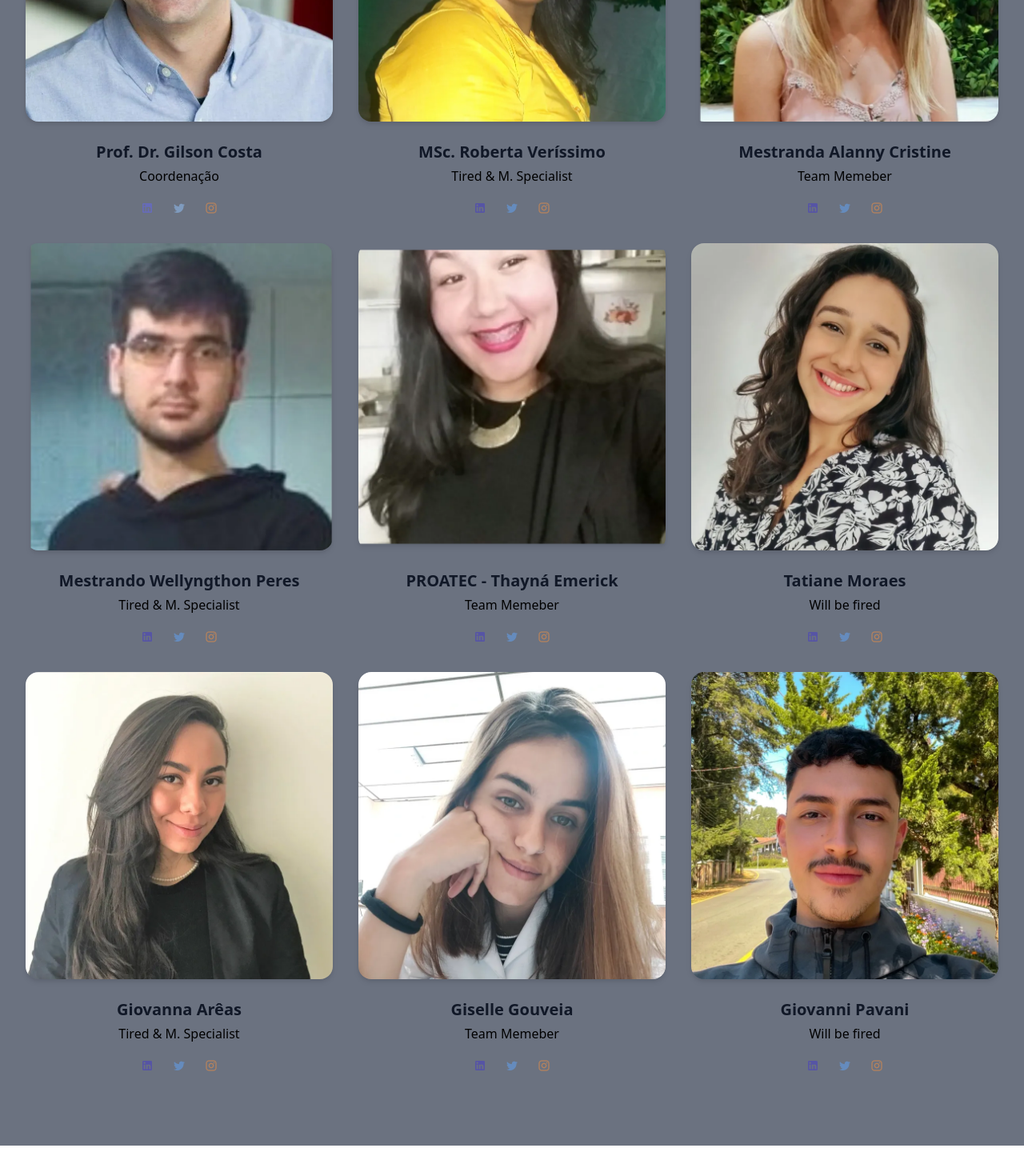
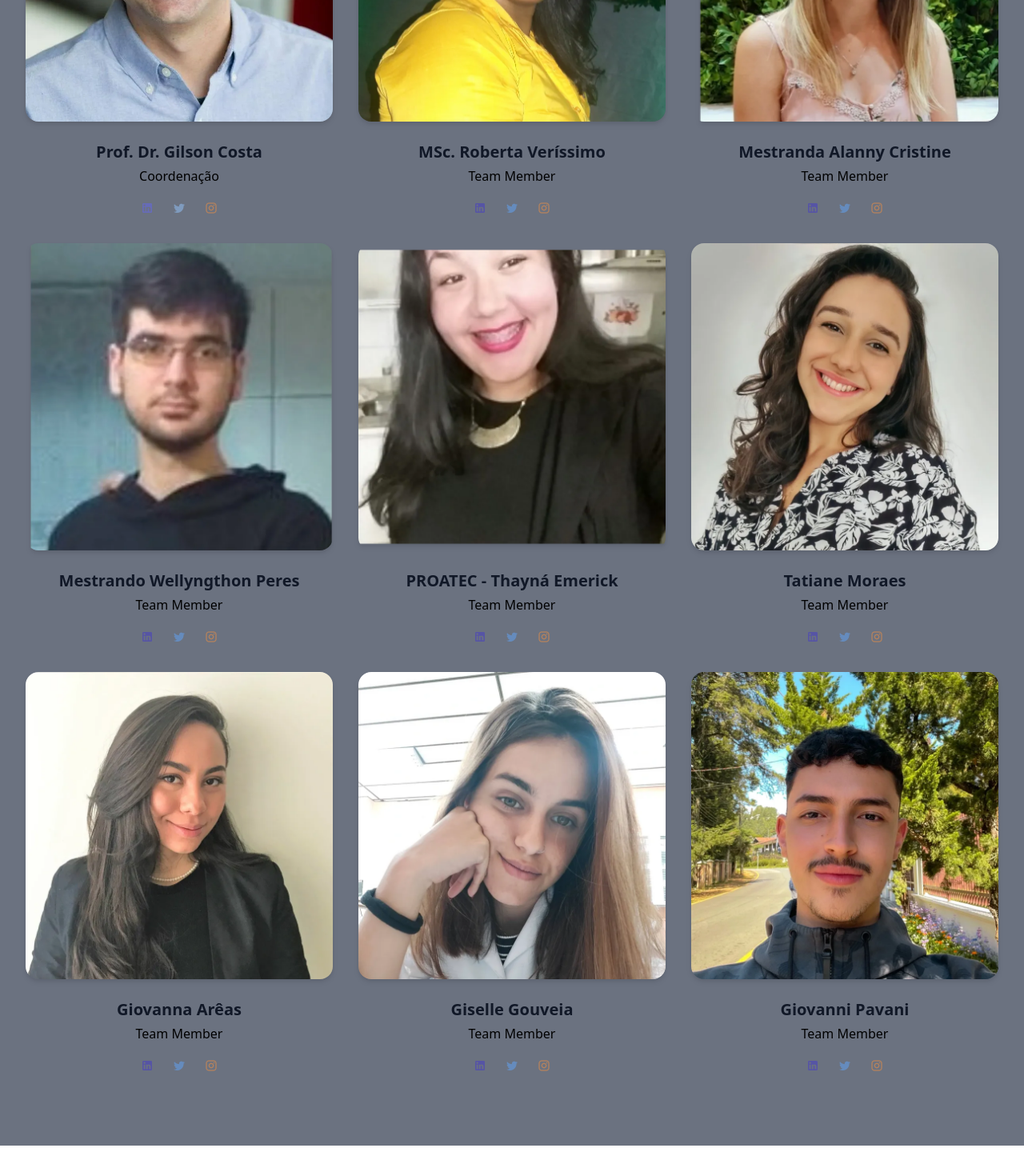
Before and after one commit to lcr-uerj/labmet, a Nuxt app: page /teams in a window 1280 px wide. Shown: the part 704-2174 px from the top of the page at 80% size. Built offline with nearby package versions, Linux system fonts and the light colour scheme.

Commit message:
ajuste de cargos

```diff
--- a/pages/teams.vue
+++ b/pages/teams.vue
@@ -80,7 +80,7 @@
 
                       <!-- Title -->
                       <div class="text-black font-light mb-2">
-                        Tired & M. Specialist
+                        Team Member
                       </div>
 
                       <!-- Social Icons -->
@@ -123,7 +123,7 @@
 
                       <!-- Title -->
                       <div class="text-black font-light mb-2">
-                        Team Memeber
+                        Team Member
                       </div>
 
                       <!-- Social Icons -->
@@ -171,7 +171,7 @@
 
                       <!-- Title -->
                       <div class="text-black font-light mb-2">
-                        Tired & M. Specialist
+                        Team Member
                       </div>
 
                       <!-- Social Icons -->
@@ -214,7 +214,7 @@
 
                       <!-- Title -->
                       <div class="text-black font-light mb-2">
-                        Team Memeber
+                        Team Member
                       </div>
 
                       <!-- Social Icons -->
@@ -257,7 +257,7 @@
 
                       <!-- Title -->
                       <div class="text-black font-light mb-2">
-                        Will be fired
+                        Team Member
                       </div>
 
                       <!-- Social Icons -->
@@ -303,7 +303,7 @@
 
                       <!-- Title -->
                       <div class="text-black font-light mb-2">
-                        Tired & M. Specialist
+                        Team Member
                       </div>
 
                       <!-- Social Icons -->
@@ -346,7 +346,7 @@
 
                       <!-- Title -->
                       <div class="text-black font-light mb-2">
-                        Team Memeber
+                        Team Member
                       </div>
 
                       <!-- Social Icons -->
@@ -389,7 +389,7 @@
 
                       <!-- Title -->
                       <div class="text-black font-light mb-2">
-                        Will be fired
+                        Team Member
                       </div>
 
                       <!-- Social Icons -->
```
